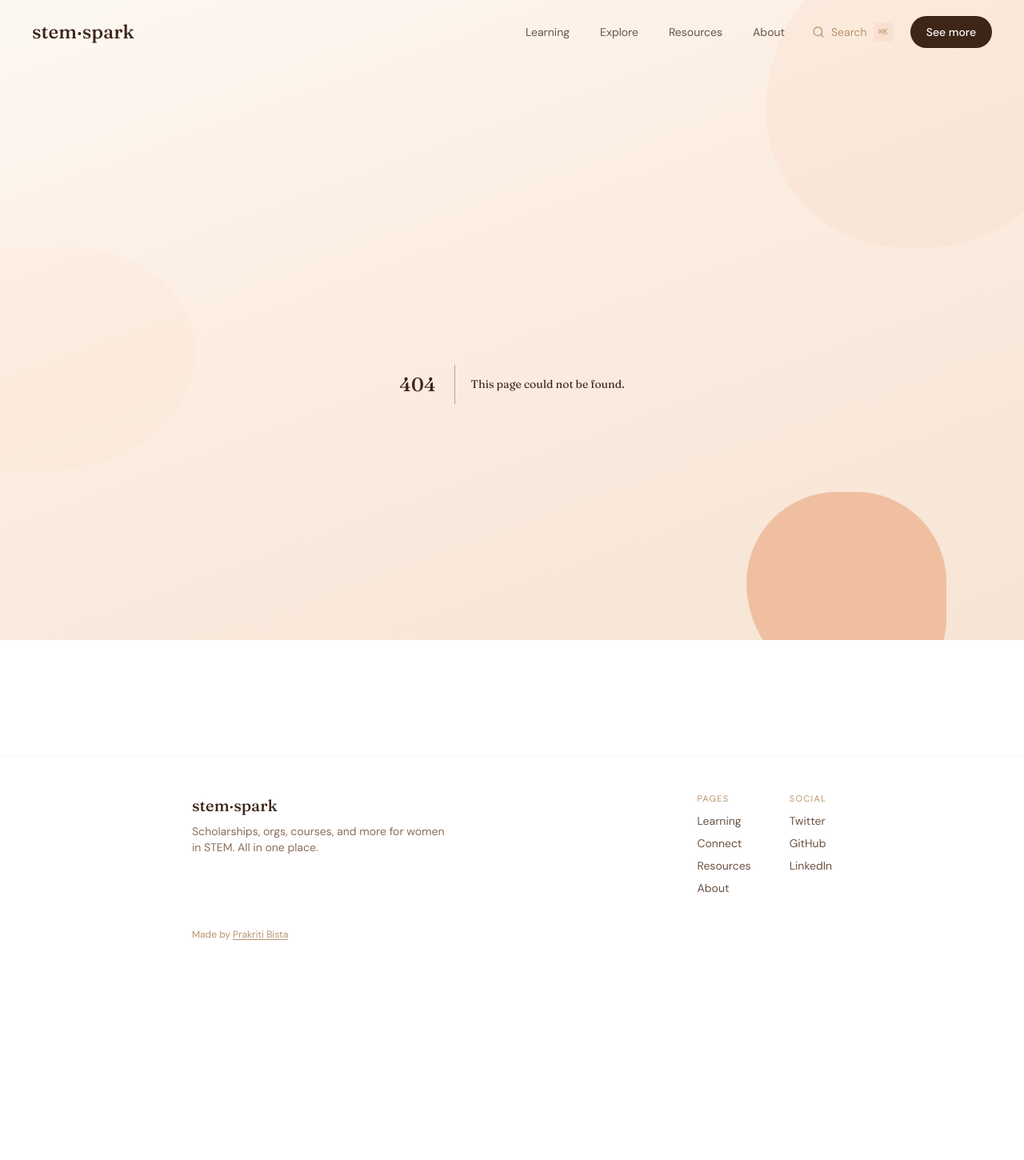
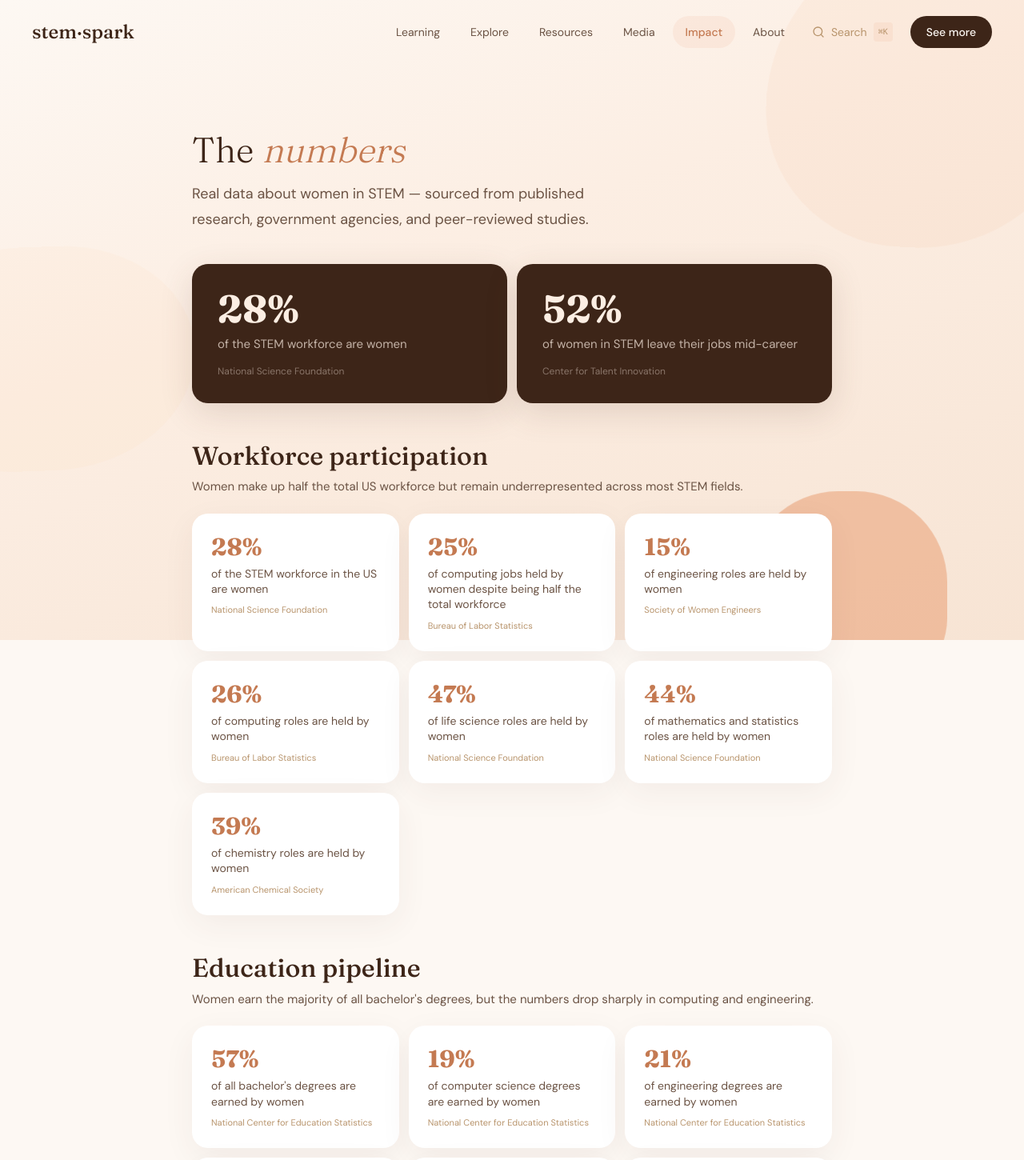
Before and after one commit to itsmepraks/womeninstem, a Next.js app: page /impact in a window 1280 px wide. Before the commit this address had no page. Shown: the top 1450 px of the page at 80% size. Before the commit the page ends 1224 px from the top, so only its background shows below. Built offline with nearby package versions, Linux system fonts and the light colour scheme.

Commit message:
feat: add impact page showing real statistics about women in STEM

```diff
--- /dev/null
+++ b/app/impact/page.tsx
@@ -0,0 +1,185 @@
+import {
+  heroStats,
+  workforceStats,
+  educationStats,
+  retentionStats,
+  economicStats,
+  challenges,
+} from '@/data/stats';
+import type { Stat } from '@/data/stats';
+
+function StatCard({ stat }: { stat: Stat }) {
+  return (
+    <div className="card-white p-5 md:p-6">
+      <div className="font-display text-2xl md:text-3xl text-accent-primary font-bold leading-tight">
+        {stat.value}
+      </div>
+      <p className="text-sm text-text-body mt-1.5 leading-snug">{stat.label}</p>
+      {stat.source && (
+        <p className="text-[11px] text-text-muted mt-2">{stat.source}</p>
+      )}
+    </div>
+  );
+}
+
+export default function ImpactPage() {
+  return (
+    <div className="max-w-[880px] mx-auto px-6 md:px-10">
+      {/* Hero */}
+      <section className="pt-12 md:pt-20 pb-10">
+        <h1 className="font-display text-[2.75rem] text-text-heading font-light leading-tight">
+          The <em className="italic text-accent-primary">numbers</em>
+        </h1>
+        <p className="text-body-lg text-text-body mt-3 max-w-[540px]">
+          Real data about women in STEM — sourced from published research,
+          government agencies, and peer-reviewed studies.
+        </p>
+      </section>
+
+      {/* Hero highlight stats */}
+      <section className="pb-12">
+        <div className="grid grid-cols-1 md:grid-cols-2 gap-3">
+          {heroStats.map((stat) => (
+            <div key={stat.label} className="card-dark p-8">
+              <div className="font-display text-4xl md:text-5xl text-surface-dark-text font-bold">
+                {stat.value}
+              </div>
+              <p className="text-body text-surface-dark-text/70 mt-2">{stat.label}</p>
+              {stat.source && (
+                <p className="text-xs text-surface-dark-text/40 mt-3">{stat.source}</p>
+              )}
+            </div>
+          ))}
+        </div>
+      </section>
+
+      {/* Workforce Stats */}
+      <section className="pb-12">
+        <h2 className="font-display text-display text-text-heading mb-2">
+          Workforce participation
+        </h2>
+        <p className="text-body text-text-body mb-5">
+          Women make up half the total US workforce but remain underrepresented
+          across most STEM fields.
+        </p>
+        <div className="grid grid-cols-2 md:grid-cols-3 gap-3">
+          {workforceStats.map((stat) => (
+            <StatCard key={stat.label} stat={stat} />
+          ))}
+        </div>
+      </section>
+
+      {/* Education Stats */}
+      <section className="pb-12">
+        <h2 className="font-display text-display text-text-heading mb-2">
+          Education pipeline
+        </h2>
+        <p className="text-body text-text-body mb-5">
+          Women earn the majority of all bachelor&apos;s degrees, but the numbers
+          drop sharply in computing and engineering.
+        </p>
+        <div className="grid grid-cols-2 md:grid-cols-3 gap-3">
+          {educationStats.map((stat) => (
+            <StatCard key={stat.label} stat={stat} />
+          ))}
+        </div>
+      </section>
+
+      {/* Retention Stats — alarming */}
+      <section className="pb-12">
+        <h2 className="font-display text-display text-text-heading mb-2">
+          Retention <em className="italic text-accent-primary">crisis</em>
+        </h2>
+        <p className="text-body text-text-body mb-5">
+          Even when women enter STEM, more than half leave mid-career. The
+          attrition rate dwarfs every other professional field.
+        </p>
+        <div className="grid grid-cols-1 md:grid-cols-2 gap-3">
+          {retentionStats.map((stat) => (
+            <div key={stat.label} className="card-white p-6 border-l-[3px] border-l-accent-primary">
+              <div className="font-display text-3xl text-accent-primary font-bold">
+                {stat.value}
+              </div>
+              <p className="text-sm text-text-body mt-1.5 leading-snug">{stat.label}</p>
+              {stat.source && (
+                <p className="text-[11px] text-text-muted mt-2">{stat.source}</p>
+              )}
+            </div>
+          ))}
+        </div>
+      </section>
+
+      {/* Economic Impact Stats */}
+      <section className="pb-12">
+        <h2 className="font-display text-display text-text-heading mb-2">
+          Economic impact
+        </h2>
+        <p className="text-body text-text-body mb-5">
+          Gender parity in STEM is not just a fairness issue — it is an economic
+          imperative worth trillions.
+        </p>
+        <div className="grid grid-cols-2 md:grid-cols-3 gap-3">
+          {economicStats.map((stat) => (
+            <StatCard key={stat.label} stat={stat} />
+          ))}
+        </div>
+      </section>
+
+      {/* Challenges */}
+      <section className="pb-12">
+        <h2 className="font-display text-display text-text-heading mb-2">
+          The 8 key challenges
+        </h2>
+        <p className="text-body text-text-body mb-5">
+          Research identifies eight systemic barriers that drive women out of STEM
+          at every stage, from childhood through senior leadership.
+        </p>
+        <div className="space-y-3">
+          {challenges.map((challenge) => (
+            <details key={challenge.title} className="card-white group">
+              <summary className="p-6 cursor-pointer list-none flex items-center justify-between">
+                <div>
+                  <h3 className="text-base font-semibold text-text-heading">
+                    {challenge.title}
+                  </h3>
+                  <p className="text-xs text-text-secondary mt-1">
+                    {challenge.description}
+                  </p>
+                </div>
+                <span className="text-accent-primary text-lg flex-shrink-0 ml-4 transition-transform group-open:rotate-45">
+                  +
+                </span>
+              </summary>
+              <div className="px-6 pb-6 pt-0">
+                <ul className="space-y-2">
+                  {challenge.stats.map((s) => (
+                    <li key={s} className="flex gap-3 text-sm text-text-body">
+                      <span className="text-accent-primary mt-0.5 flex-shrink-0">&bull;</span>
+                      {s}
+                    </li>
+                  ))}
+                </ul>
+              </div>
+            </details>
+          ))}
+        </div>
+      </section>
+
+      {/* Source note */}
+      <section className="pb-16">
+        <div className="card-white p-6 text-center">
+          <p className="text-xs text-text-muted leading-relaxed">
+            All statistics sourced from published research. See our{' '}
+            <a
+              href="/about"
+              className="text-accent-primary underline underline-offset-2 hover:text-accent-secondary transition-colors"
+            >
+              About page
+            </a>{' '}
+            for data methodology.
+          </p>
+        </div>
+      </section>
+    </div>
+  );
+}
--- a/data/navigation.ts
+++ b/data/navigation.ts
@@ -8,5 +8,7 @@ export const NAV_ITEMS: NavItem[] = [
   { id: 'learning', label: 'Learning', href: '/learning' },
   { id: 'connect', label: 'Explore', href: '/connect' },
   { id: 'resources', label: 'Resources', href: '/resources' },
+  { id: 'media', label: 'Media', href: '/media' },
+  { id: 'impact', label: 'Impact', href: '/impact' },
   { id: 'about', label: 'About', href: '/about' },
 ];
```
